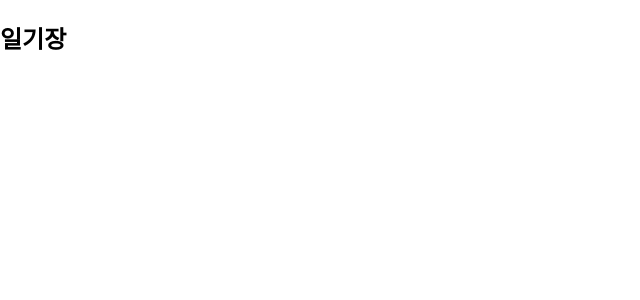
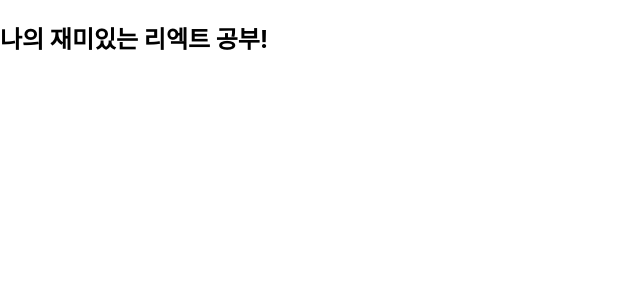
Before and after one commit to jixianmin/simplediary, a React (Create React App) app: page / in a window 1280 px wide. Shown: the top 300 px of the page, without its empty margins (0-640 px from the left). Built offline with nearby package versions, Linux system fonts and the light colour scheme.

Commit message:
fix: hyeonmin

```diff
--- a/src/App.js
+++ b/src/App.js
@@ -2,8 +2,8 @@ import './App.css';
 
 function App() {
   return (
-    <div >
-      <h2>일기장</h2>
+    <div>
+      <h2>나의 재미있는 리엑트 공부!</h2>
     </div>
   );
 }
```
